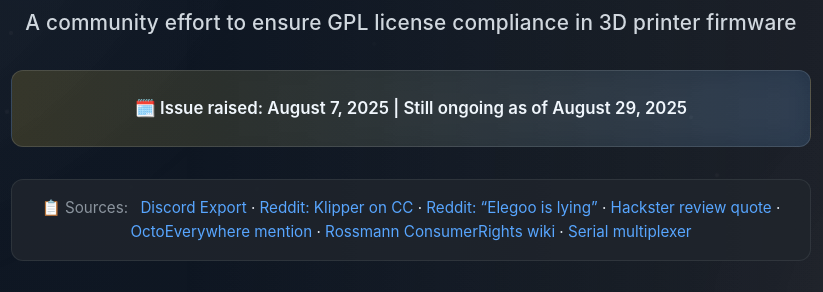
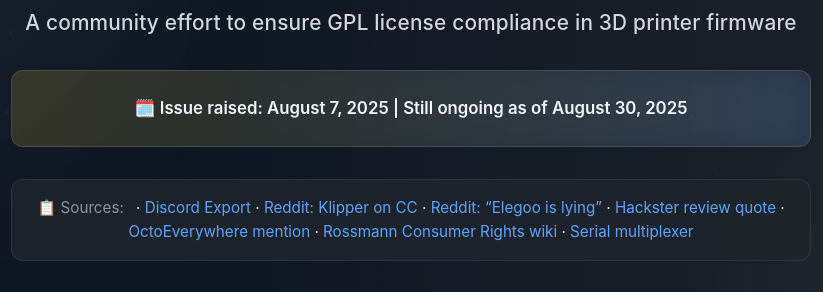
Before and after one commit to botflakes/free-the-code, a plain HTML site: page index.html in a window 1280 px wide. Shown: the part 265-557 px from the top of the page, 229-1052 px from the left. Drawn offline with Linux system fonts and the light colour scheme; animation ran at ten frames a second.

Commit message:
feat: "Resolved" function - Ongoing Date now automatically updates - Last Update should also update accordingly upon changes - Couple fixes

```diff
--- a/index.html
+++ b/index.html
@@ -66,17 +66,16 @@
         <p class="hero-subtitle">
           A community effort to ensure GPL license compliance in 3D printer firmware
         </p>
-        <div class="timeline">
-          🗓️ Issue raised: August 7, 2025 | Still ongoing as of August 27, 2025
-        </div>
+        <!-- Function for when resolved - true / false - If true, set the right date -->
+        <div class="timeline" data-resolved="false" data-resolved-date="September 5, 2025"></div>
         <div class="source-link">
           <span class="emoji">📋 Sources: </span>
-          <a href="ELEGOO%20Official/Request%20for%20source%20code%20for%20Klipper%20used%20in%20the%20Centauri%20Carbon_7vVQSTcLfW/Request%20for%20source%20code%20for%20Klipper%20used%20in%20the%20Centauri%20Carbon_page_1.html" target="_blank" rel="noopener noreferrer">Discord Export</a>
+          · <a href="ELEGOO%20Official/Request%20for%20source%20code%20for%20Klipper%20used%20in%20the%20Centauri%20Carbon_7vVQSTcLfW/Request%20for%20source%20code%20for%20Klipper%20used%20in%20the%20Centauri%20Carbon_page_1.html" target="_blank" rel="noopener noreferrer">Discord Export</a>
           · <a href="https://www.reddit.com/r/3Dprinting/comments/1n1rlmc/klipper_on_the_centauri_carbon_i_need_your_help/" target="_blank" rel="noopener noreferrer">Reddit: Klipper on CC</a>
           · <a href="https://www.reddit.com/r/elegoo/comments/1n36tll/elegoo_is_lying/" target="_blank" rel="noopener noreferrer">Reddit: “Elegoo is lying”</a>
           · <a href="https://www.hackster.io/news/elegoo-centauri-carbon-3d-printer-review-c57caab085e1" target="_blank" rel="noopener noreferrer">Hackster review quote</a>
           · <a href="https://blog.octoeverywhere.com/the-best-iphone-and-android-apps-for-the-elegoo-centauri-carbon/" target="_blank" rel="noopener noreferrer">OctoEverywhere mention</a>
-          · <a href="https://consumerrights.wiki/Article_suggestions" target="_blank" rel="noopener noreferrer">Rossmann ConsumerRights wiki</a>
+          · <a href="https://consumerrights.wiki/Article_suggestions" target="_blank" rel="noopener noreferrer">Rossmann Consumer Rights wiki</a>
           · <a href="https://github.com/OpenCentauri/OpenCentauri/tree/main/serial-multiplexer" target="_blank" rel="noopener noreferrer">Serial multiplexer</a>
         </div>
       </div>
@@ -584,9 +583,7 @@ Sincerely,
           >klipper3d.org</a
         >.
       </p>
-      <p class="footer-note">
-        Last updated: August 27, 2025 | Issue ongoing since August 7, 2025
-      </p>
+      <p class="footer-note last-update"></p>
       <p class="footer-subnote">
         Thank you to all community contributors who made this effort possible 💜
       </p>
@@ -594,7 +591,5 @@ Sincerely,
         <strong>Note:</strong> A related but separate network traffic issue was discovered where the Centauri Carbon generates excessive data usage (70GB+ per month while idle). This has been moved to a separate discussion thread to keep the GPL compliance issue focused.
       </div>
     </footer>
-
-
   </body>
 </html>
--- a/script.js
+++ b/script.js
@@ -166,19 +166,45 @@ function initializeTheme() {
 initializeTheme();
 
 // Hardcode timeline and footer dates
-(function setHardcodedDates() {
-  try {
-    const hardcoded = 'August 29, 2025';
-    const issueRaised = 'Issue raised: August 7, 2025';
-    const timelineEl = document.querySelector('.timeline');
-    if (timelineEl) timelineEl.textContent = `🗓️ ${issueRaised} | Still ongoing as of ${hardcoded}`;
-    document.querySelectorAll('footer p').forEach(p => {
-      const text = (p.textContent || '').trim();
-      if (text.startsWith('Last updated:')) {
-        p.textContent = `Last updated: ${hardcoded} | Issue ongoing since August 7, 2025`;
-      }
+// Pulls the current time/date of the visitors system and updates "Still ongoing" accordingly
+// "Resolved" function added see Index.html
+
+(function setTimelineDates() {
+  function formatDate(date) {
+    return date.toLocaleDateString('en-US', {
+      year: 'numeric',
+      month: 'long',
+      day: 'numeric'
     });
-  } catch (_) {}
+  }
+
+  const now = new Date();
+  const currentDate = formatDate(now);
+  const issueRaisedDate = 'August 7, 2025';
+
+  const timelineEl = document.querySelector('.timeline');
+  const footerEls = document.querySelectorAll('.last-update');
+
+  if (!timelineEl) return;
+
+  const isResolved = timelineEl.dataset.resolved === "true";
+  const resolvedDateAttr = timelineEl.dataset.resolvedDate; // optional
+
+  if (isResolved && resolvedDateAttr) {
+    const resolvedDate = formatDate(new Date(resolvedDateAttr));
+    timelineEl.textContent = `🗓️ Issue raised: ${issueRaisedDate} | Resolved on ${resolvedDate}`;
+    timelineEl.style.background = 'var(--accent-success)';
+    timelineEl.style.color = 'var(--text-primary)';
+
+    footerEls.forEach(p => {
+      p.textContent = `Page last updated: ${resolvedDate} | Issue resolved`;
+    });
+  } else {
+    timelineEl.textContent = `🗓️ Issue raised: ${issueRaisedDate} | Still ongoing as of ${currentDate}`;
+    footerEls.forEach(p => {
+      p.textContent = `Page last updated: ${currentDate} | Issue ongoing since ${issueRaisedDate}`;
+    });
+  }
 })();
 
 // Performance optimization: Debounce scroll events
--- a/styles.css
+++ b/styles.css
@@ -332,6 +332,7 @@ h1 {
 
 h1 .emoji {
   background: none !important;
+  background-clip: unset !important;
   -webkit-background-clip: unset !important;
   -webkit-text-fill-color: initial !important; /* restores native emoji color */
   font-size: 1.2em; /* optional */
@@ -353,6 +354,7 @@ h2 {
 
 h2 .emoji {
   background: none !important;
+  background-clip: unset !important;;
   -webkit-background-clip: unset !important;
   -webkit-text-fill-color: initial !important; /* restores native emoji color */
   font-size: 1em; /* optional */
```
